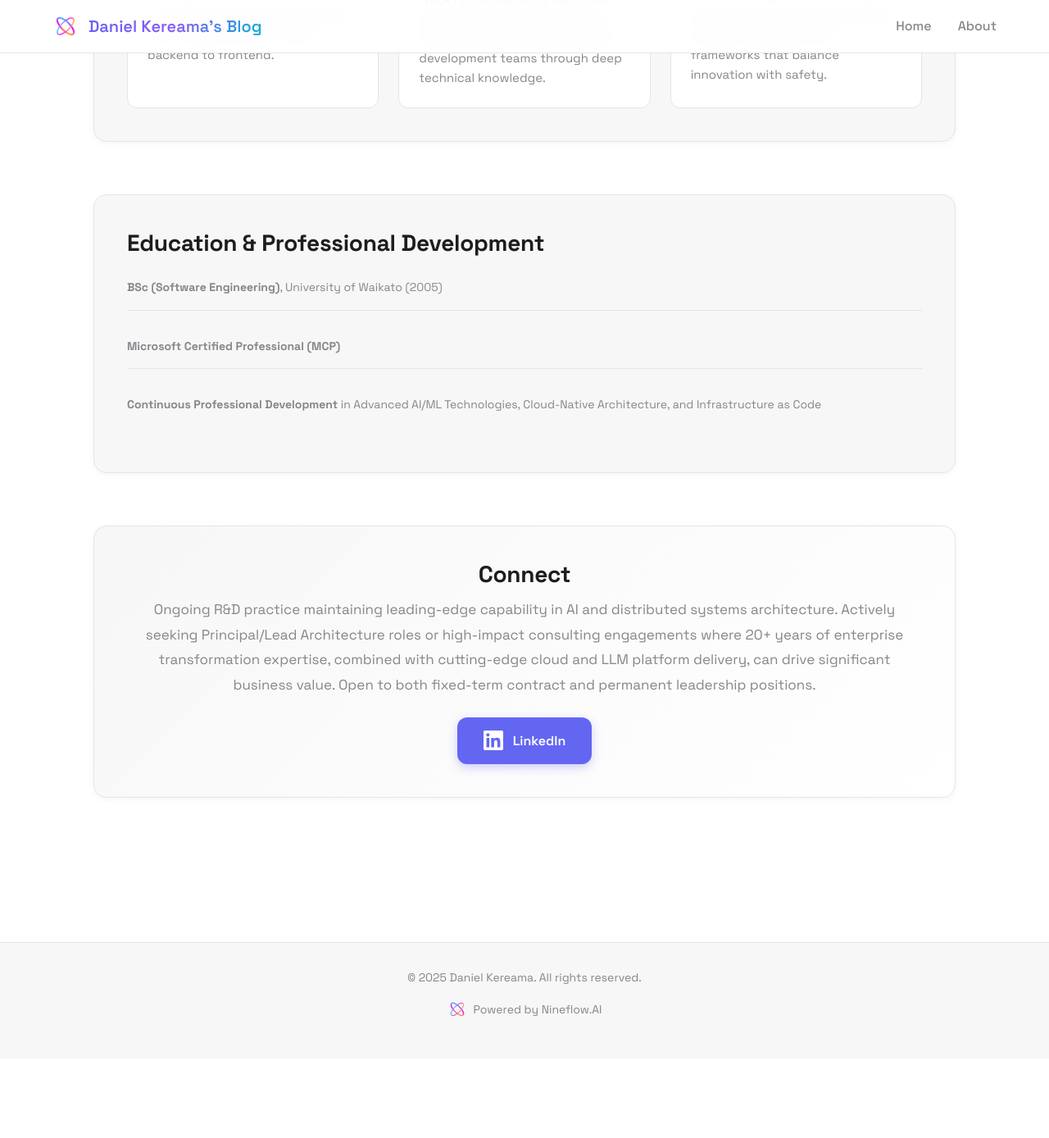
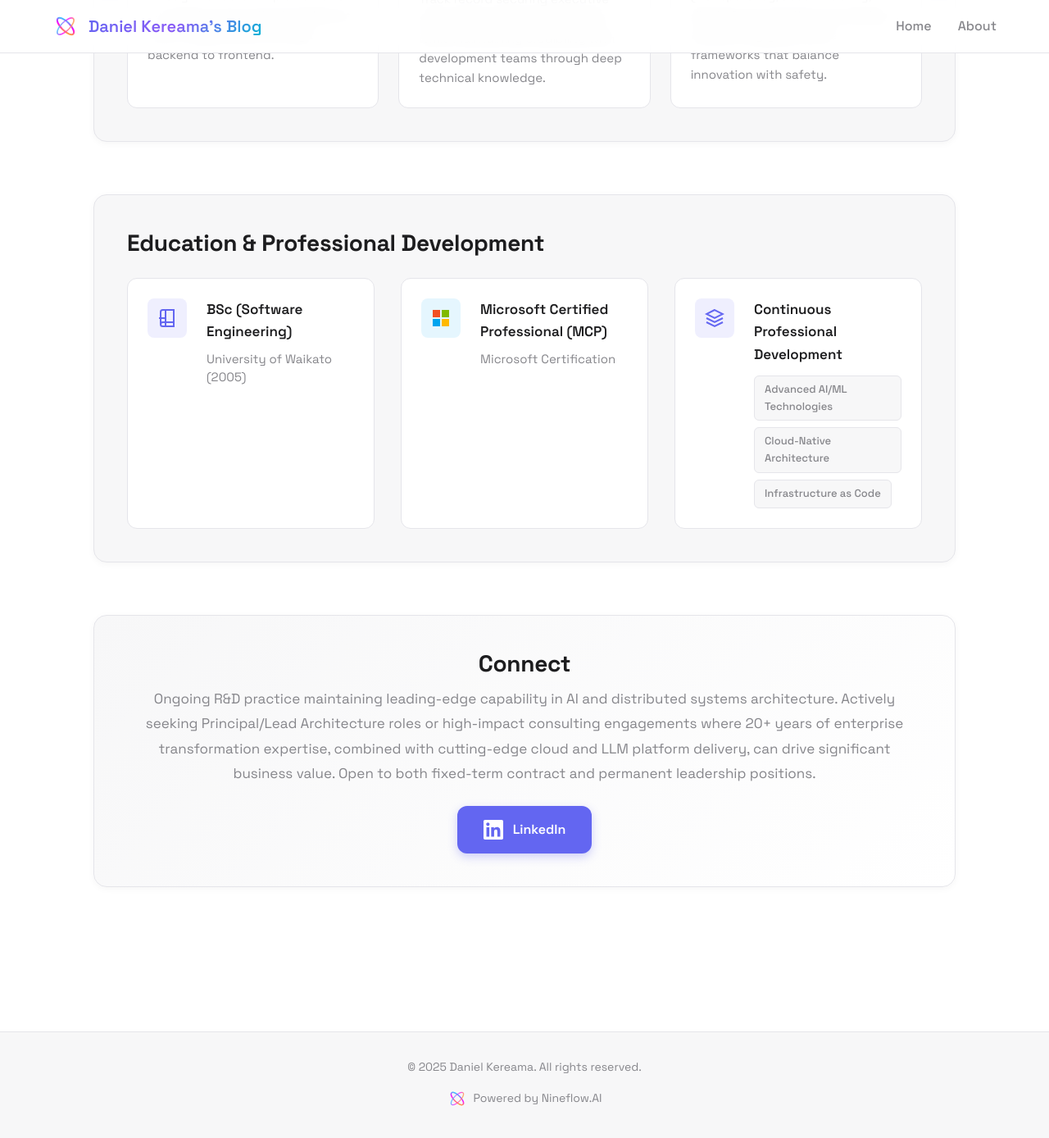
Before and after one commit to nineflowAmin/daniel-kereama.github.io, a Jekyll site: the page built from about.md, in a window 1280 px wide and 1400 px high, scrolled down 6152 px. Shown: the top 1388 px of the window at 82% size. Built offline with Jekyll 4.4.1, drawn with Linux system fonts in a browser that asks for light colours; before the commit the page ends 7443 px from its top, so only the background shows below that.

Commit message:
Add official icons and logos to Education section
- University of Waikato: Academic cap icon
- Microsoft Certified Professional: Official Microsoft logo colors (4-square design)
- Continuous Professional Development: Stacked layers icon
- Grid layout with hover effects
- CPD tags for professional development areas
- Professional styling matching site design

```diff
--- a/about.md
+++ b/about.md
@@ -386,12 +386,55 @@ title: "About"
 
   <div class="about-section">
     <h2 class="section-title">Education & Professional Development</h2>
-    <ul class="education-list">
-      <li><strong>BSc (Software Engineering)</strong>, University of Waikato (2005)</li>
-      <li><strong>Microsoft Certified Professional (MCP)</strong></li>
-      <li><strong>Continuous Professional Development</strong> in Advanced AI/ML Technologies, Cloud-Native Architecture,
-      and Infrastructure as Code</li>
-    </ul>
+    <div class="education-grid">
+      <div class="education-item">
+        <div class="education-icon">
+          <svg width="48" height="48" viewBox="0 0 24 24" fill="none" stroke="currentColor" stroke-width="2">
+            <path d="M4 19.5A2.5 2.5 0 0 1 6.5 17H20"></path>
+            <path d="M6.5 2H20v20H6.5A2.5 2.5 0 0 1 4 19.5v-15A2.5 2.5 0 0 1 6.5 2z"></path>
+            <path d="M10 2v20"></path>
+            <path d="M2 12h8"></path>
+          </svg>
+        </div>
+        <div class="education-content">
+          <strong>BSc (Software Engineering)</strong>
+          <p>University of Waikato (2005)</p>
+        </div>
+      </div>
+
+      <div class="education-item">
+        <div class="education-icon microsoft-icon">
+          <svg width="48" height="48" viewBox="0 0 24 24" fill="currentColor">
+            <rect x="2" y="2" width="9" height="9" fill="#F25022"/>
+            <rect x="13" y="2" width="9" height="9" fill="#7FBA00"/>
+            <rect x="2" y="13" width="9" height="9" fill="#00A4EF"/>
+            <rect x="13" y="13" width="9" height="9" fill="#FFB900"/>
+          </svg>
+        </div>
+        <div class="education-content">
+          <strong>Microsoft Certified Professional (MCP)</strong>
+          <p>Microsoft Certification</p>
+        </div>
+      </div>
+
+      <div class="education-item">
+        <div class="education-icon">
+          <svg width="48" height="48" viewBox="0 0 24 24" fill="none" stroke="currentColor" stroke-width="2">
+            <path d="M12 2L2 7l10 5 10-5-10-5z"></path>
+            <path d="M2 17l10 5 10-5"></path>
+            <path d="M2 12l10 5 10-5"></path>
+          </svg>
+        </div>
+        <div class="education-content">
+          <strong>Continuous Professional Development</strong>
+          <div class="cpd-tags">
+            <span class="cpd-tag">Advanced AI/ML Technologies</span>
+            <span class="cpd-tag">Cloud-Native Architecture</span>
+            <span class="cpd-tag">Infrastructure as Code</span>
+          </div>
+        </div>
+      </div>
+    </div>
   </div>
 
   <div class="about-section contact-section">
@@ -763,21 +806,90 @@ title: "About"
   margin: 0;
 }
 
-.education-list {
-  list-style: none;
-  padding: 0;
-  margin: 0;
+.education-grid {
+  display: grid;
+  grid-template-columns: repeat(auto-fit, minmax(280px, 1fr));
+  gap: 2rem;
+  margin-top: 1.5rem;
 }
 
-.education-list li {
-  padding: 1rem 0;
-  border-bottom: 1px solid var(--border);
-  color: var(--foreground-secondary);
-  line-height: 1.6;
+.education-item {
+  display: flex;
+  align-items: flex-start;
+  gap: 1.5rem;
+  padding: 1.5rem;
+  background: var(--background);
+  border-radius: 0.75rem;
+  border: 1px solid var(--border);
+  transition: all 0.2s ease;
 }
 
-.education-list li:last-child {
-  border-bottom: none;
+.education-item:hover {
+  border-color: var(--nineflow-primary);
+  box-shadow: 0 4px 12px rgba(99, 102, 241, 0.1);
+  transform: translateY(-2px);
+}
+
+.education-icon {
+  flex-shrink: 0;
+  width: 48px;
+  height: 48px;
+  display: flex;
+  align-items: center;
+  justify-content: center;
+  color: var(--nineflow-primary);
+  background: rgba(99, 102, 241, 0.1);
+  border-radius: 0.5rem;
+  padding: 0.75rem;
+}
+
+.microsoft-icon {
+  background: rgba(0, 164, 239, 0.1);
+}
+
+.education-content {
+  flex: 1;
+}
+
+.education-content strong {
+  display: block;
+  font-size: 1.0625rem;
+  font-weight: 600;
+  color: var(--foreground);
+  margin-bottom: 0.5rem;
+}
+
+.education-content p {
+  font-size: 0.9375rem;
+  color: var(--foreground-secondary);
+  margin: 0;
+  line-height: 1.5;
+}
+
+.cpd-tags {
+  display: flex;
+  flex-wrap: wrap;
+  gap: 0.5rem;
+  margin-top: 0.75rem;
+}
+
+.cpd-tag {
+  display: inline-block;
+  padding: 0.375rem 0.75rem;
+  background: var(--background-secondary);
+  border: 1px solid var(--border);
+  border-radius: 0.375rem;
+  font-size: 0.8125rem;
+  font-weight: 500;
+  color: var(--foreground-secondary);
+  transition: all 0.2s ease;
+}
+
+.cpd-tag:hover {
+  background: var(--nineflow-primary);
+  color: white;
+  border-color: var(--nineflow-primary);
+  transform: translateY(-1px);
 }
 
 .contact-section {
```
